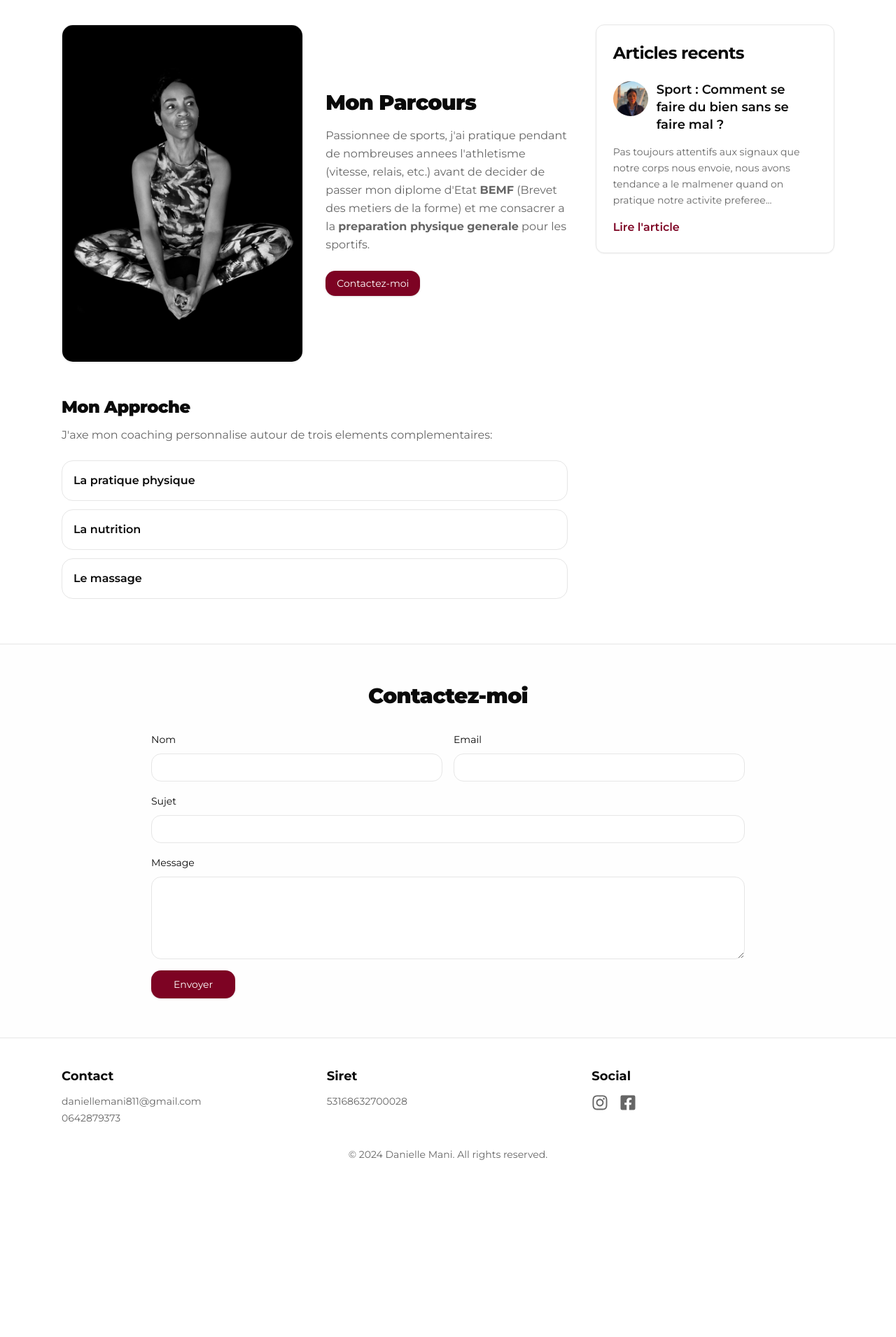
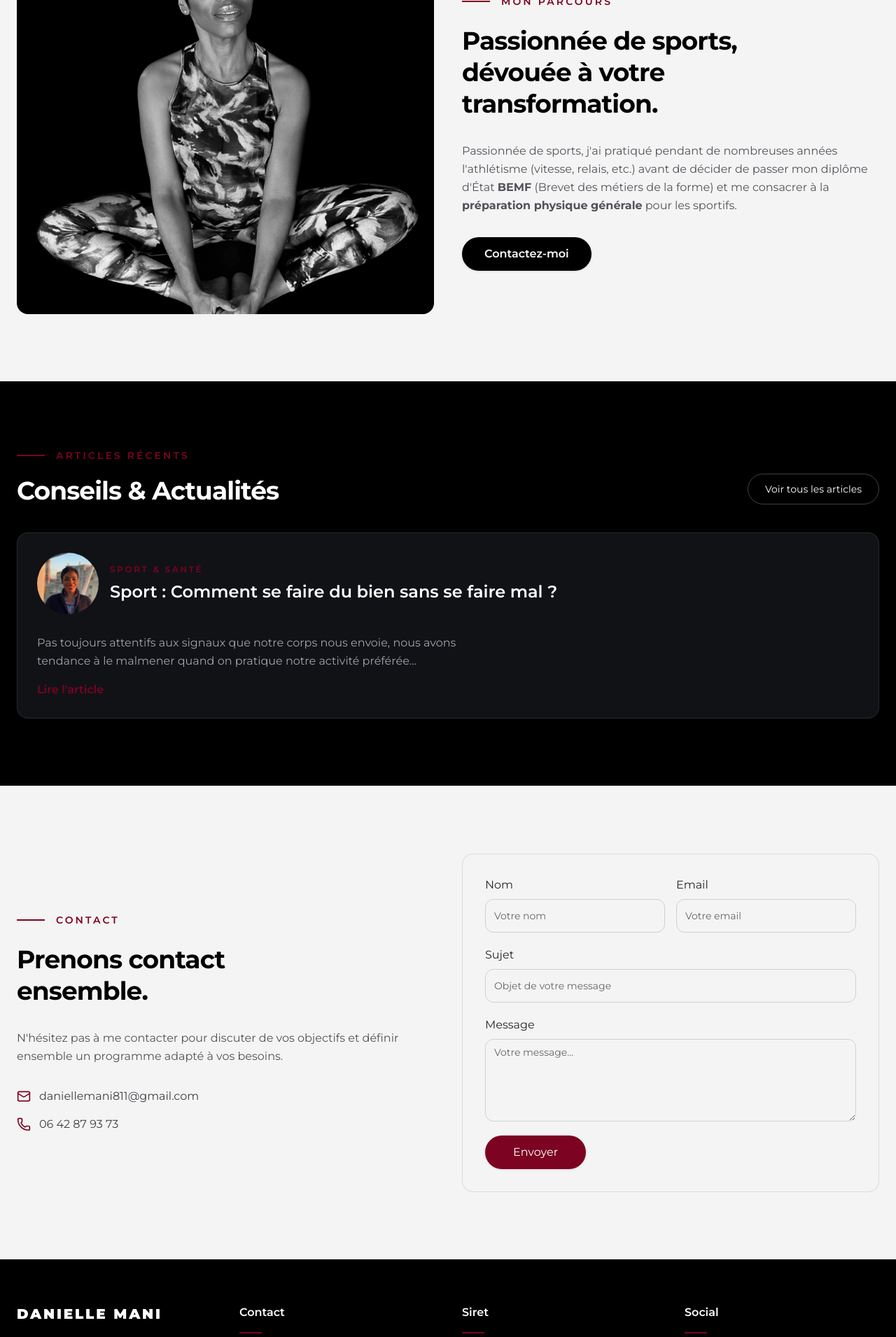
Before and after one commit to requiemcreatif/Danielle-mani-website, a Next.js app: page / in a window 1280 px wide. Shown: the part 820-2731 px from the top of the page at 70% size. Before the commit the page ends 2520 px from the top, so only its background shows below. Built offline with nearby package versions, Linux system fonts and the light colour scheme.

Commit message:
Refactor layout and styling for Home, ContactForm, Footer, and Header components; enhance responsiveness and update content

```diff
--- a/app/page.tsx
+++ b/app/page.tsx
@@ -6,7 +6,7 @@ export default function Home() {
   return (
     <div className="min-h-screen bg-background text-foreground">
       <Navbar />
-      <main className="pt-24">
+      <main>
         <Header />
         <MainContent />
       </main>
--- a/components/ContactForm/index.tsx
+++ b/components/ContactForm/index.tsx
@@ -2,7 +2,7 @@
 
 import React, { useState } from "react";
 import { AnimatePresence, motion } from "framer-motion";
-import { CheckCircle2, X } from "lucide-react";
+import { CheckCircle2, Mail, Phone, X } from "lucide-react";
 import { Button } from "@/components/ui/button";
 import { Input } from "@/components/ui/input";
 import { Textarea } from "@/components/ui/textarea";
@@ -17,7 +17,7 @@ const ContactForm = () => {
   const [isModalOpen, setIsModalOpen] = useState(false);
 
   const handleChange = (
-    e: React.ChangeEvent<HTMLInputElement | HTMLTextAreaElement>
+    e: React.ChangeEvent<HTMLInputElement | HTMLTextAreaElement>,
   ) => {
     const { name, value } = e.target;
     setFormData((prevState) => ({ ...prevState, [name]: value }));
@@ -46,70 +46,128 @@ const ContactForm = () => {
   };
 
   return (
-    <section id="contact">
-      <h5 className="text-center text-3xl font-black tracking-tight">Contactez-moi</h5>
+    <section id="contact" className="border-t bg-[#f4f4f4] py-16 md:py-24">
+      <div className="mx-auto grid w-full max-w-[1280px] gap-10 px-4 md:grid-cols-2 md:items-center md:px-6">
+        <div>
+          <div className="mb-6 flex items-center gap-4">
+            <span className="h-[2px] w-10 bg-brand-crimson" />
+            <p className="text-sm font-semibold uppercase tracking-[0.22em] text-brand-crimson">
+              Contact
+            </p>
+          </div>
 
-      <form onSubmit={handleSubmit} className="mt-8 space-y-4">
+          <h5 className="max-w-md text-4xl font-bold leading-tight tracking-tight text-black">
+            Prenons contact ensemble.
+          </h5>
+
+          <p className="mt-8 max-w-xl text-base leading-relaxed text-zinc-600">
+            N&apos;hésitez pas à me contacter pour discuter de vos objectifs et
+            définir ensemble un programme adapté à vos besoins.
+          </p>
+
+          <div className="mt-8 space-y-4 text-zinc-700">
+            <a
+              href="mailto:daniellemani811@gmail.com"
+              className="flex items-center gap-3 text-base hover:text-black"
+            >
+              <Mail className="h-5 w-5 text-brand-crimson" />
+              daniellemani811@gmail.com
+            </a>
+            <p className="flex items-center gap-3 text-base">
+              <Phone className="h-5 w-5 text-brand-crimson" />
+              06 42 87 93 73
+            </p>
+          </div>
+        </div>
+
+        <div className="rounded-2xl border border-black/10 bg-[#f4f4f4] p-6 md:p-8">
+          <form onSubmit={handleSubmit} className="space-y-5">
             <div className="grid gap-4 md:grid-cols-2">
               <div className="space-y-2">
-            <label htmlFor="name" className="text-sm font-medium">
+                <label
+                  htmlFor="name"
+                  className="text-base font-medium text-zinc-800"
+                >
                   Nom
                 </label>
                 <Input
                   id="name"
                   name="name"
+                  placeholder="Votre nom"
                   value={formData.name}
                   onChange={handleChange}
                   required
+                  className="h-12 rounded-xl border-black/15 bg-transparent text-sm"
                 />
               </div>
 
               <div className="space-y-2">
-            <label htmlFor="email" className="text-sm font-medium">
+                <label
+                  htmlFor="email"
+                  className="text-base font-medium text-zinc-800"
+                >
                   Email
                 </label>
                 <Input
                   id="email"
                   name="email"
                   type="email"
+                  placeholder="Votre email"
                   value={formData.email}
                   onChange={handleChange}
                   required
+                  className="h-12 rounded-xl border-black/15 bg-transparent text-sm"
                 />
               </div>
             </div>
 
             <div className="space-y-2">
-          <label htmlFor="subject" className="text-sm font-medium">
+              <label
+                htmlFor="subject"
+                className="text-base font-medium text-zinc-800"
+              >
                 Sujet
               </label>
               <Input
                 id="subject"
                 name="subject"
+                placeholder="Objet de votre message"
                 value={formData.subject}
                 onChange={handleChange}
                 required
+                className="h-12 rounded-xl border-black/15 bg-transparent text-sm"
               />
             </div>
 
             <div className="space-y-2">
-          <label htmlFor="message" className="text-sm font-medium">
+              <label
+                htmlFor="message"
+                className="text-base font-medium text-zinc-800"
+              >
                 Message
               </label>
               <Textarea
                 id="message"
                 name="message"
                 rows={5}
+                placeholder="Votre message..."
                 value={formData.message}
                 onChange={handleChange}
                 required
+                className="rounded-xl border-black/15 bg-transparent text-sm"
               />
             </div>
 
-        <Button type="submit" size="lg" className="w-full bg-[#7d0323] text-white hover:bg-[#66021d] md:w-auto">
+            <Button
+              type="submit"
+              size="lg"
+              className="h-12 rounded-full bg-primary px-10 text-base text-white hover:bg-primary/90"
+            >
               Envoyer
             </Button>
           </form>
+        </div>
+      </div>
 
       <AnimatePresence>
         {isModalOpen && (
@@ -139,7 +197,7 @@ const ContactForm = () => {
 
               <div className="flex flex-col items-center text-center">
                 <CheckCircle2 className="mb-4 h-16 w-16 text-green-600" />
-                <h6 className="text-xl font-bold">Message envoye</h6>
+                <h6 className="text-base font-bold">Message envoye</h6>
                 <p className="mt-2 text-sm text-muted-foreground">
                   Votre message a ete envoye avec succes. Je vous repondrai dans
                   les plus brefs delais.
--- a/components/Footer/index.tsx
+++ b/components/Footer/index.tsx
@@ -4,33 +4,46 @@ import { FaInstagram, FaFacebookSquare } from "react-icons/fa";
 
 const Footer = () => {
   return (
-    <footer className="border-t bg-card">
-      <div className="mx-auto w-full max-w-6xl px-4 py-10 md:px-6">
-        <div className="grid gap-8 md:grid-cols-3">
+    <footer className="bg-black text-white">
+      <div className="mx-auto w-full max-w-[1280px] px-4 py-16 md:px-6">
+        <div className="grid gap-10 md:grid-cols-4">
+          <section className="md:col-span-1">
+            <h6 className="text-xl font-black uppercase tracking-[0.14em]">
+              Danielle Mani
+            </h6>
+            <p className="mt-4 text-sm leading-relaxed text-zinc-400">
+              Coach sportif et bien-être. Programme personnalisé alliant séances
+              sportives et massage.
+            </p>
+          </section>
+
           <section>
-            <h6 className="mb-3 text-lg font-bold">Contact</h6>
+            <h6 className="text-base font-semibold">Contact</h6>
+            <span className="mt-4 block h-[2px] w-8 bg-brand-crimson" />
             <a
               href="mailto:daniellemani811@gmail.com"
-              className="block text-sm text-muted-foreground hover:text-foreground"
+              className="mt-5 block text-sm text-zinc-400 hover:text-white"
             >
               daniellemani811@gmail.com
             </a>
-            <p className="mt-1 text-sm text-muted-foreground">0642879373</p>
+            <p className="mt-3 text-sm text-zinc-400">06 42 87 93 73</p>
           </section>
 
           <section>
-            <h6 className="mb-3 text-lg font-bold">Siret</h6>
-            <p className="text-sm text-muted-foreground">53168632700028</p>
+            <h6 className="text-base font-semibold">Siret</h6>
+            <span className="mt-4 block h-[2px] w-8 bg-brand-crimson" />
+            <p className="mt-5 text-sm text-zinc-400">53168632700028</p>
           </section>
 
           <section>
-            <h6 className="mb-3 text-lg font-bold">Social</h6>
-            <div className="flex items-center gap-4">
+            <h6 className="text-base font-semibold">Social</h6>
+            <span className="mt-4 block h-[2px] w-8 bg-brand-crimson" />
+            <div className="mt-5 flex items-center gap-4">
               <Link
                 href="https://www.instagram.com/dan_man_78?igsh=MTl2ZmVoZ2pyYnJ3bQ=="
                 target="_blank"
                 rel="noopener noreferrer"
-                className="text-muted-foreground transition-colors hover:text-foreground"
+                className="text-sm text-zinc-400 transition-colors hover:text-white"
               >
                 <FaInstagram size={24} />
               </Link>
@@ -38,7 +51,7 @@ const Footer = () => {
                 href="https://www.facebook.com/daniela.roncin"
                 target="_blank"
                 rel="noopener noreferrer"
-                className="text-muted-foreground transition-colors hover:text-foreground"
+                className="text-sm text-zinc-400 transition-colors hover:text-white"
               >
                 <FaFacebookSquare size={24} />
               </Link>
@@ -46,7 +59,8 @@ const Footer = () => {
           </section>
         </div>
 
-        <p className="mt-8 text-center text-sm text-muted-foreground">
+        <div className="mt-12 border-t border-white/10 pt-8 text-center" />
+        <p className="text-sm text-zinc-500">
           © {new Date().getFullYear()} Danielle Mani. All rights reserved.
         </p>
       </div>
--- a/components/Header/index.tsx
+++ b/components/Header/index.tsx
@@ -3,33 +3,37 @@
 import React from "react";
 import Link from "next/link";
 import Image from "next/image";
+import { motion } from "framer-motion";
 import { Button } from "@/components/ui/button";
 
 const Header = () => {
   return (
-    <section id="home" className="border-b border-white/10 bg-black text-white">
-      <div className="mx-auto grid w-full max-w-[1280px] gap-10 px-4 py-12 md:grid-cols-2 md:items-center md:px-6 md:py-16 lg:py-20">
-        <div className="flex h-full flex-col justify-between">
+    <section
+      id="home"
+      className="border-b border-white/10 bg-black pt-24 text-white md:pt-28"
+    >
+      <div className="mx-auto grid w-full max-w-[1280px] gap-10 px-4 py-12 md:grid-cols-2 md:items-center md:px-6 md:py-8 lg:py-10">
+        <div className="flex h-full flex-col gap-6 justify-center">
           <div>
             <span className="inline-flex rounded-full border border-brand-crimson px-5 py-2 text-sm font-semibold tracking-wide text-brand-crimson">
               Coach Sportif & Bien-Être
             </span>
           </div>
 
-          <div className="mt-14 md:mt-20">
+          <div className="mt-0">
             <h1 className="text-3xl font-black leading-tight tracking-tight md:text-5xl">
               Coach Sportif Et Bien Être
             </h1>
-            <p className="mt-6 max-w-xl text-base leading-relaxed text-zinc-400 md:text-[32px] md:leading-tight">
+            <p className="mt-6 max-w-xl text-base leading-relaxed text-zinc-400 md:text-base md:leading-relaxed">
               Selon les besoins et les attentes, j&apos;établis un programme
-              personnalisé d&apos;entretien et de remise en forme alliant séances
-              sportives et de massage.
+              personnalisé d&apos;entretien et de remise en forme alliant
+              séances sportives et de massage.
             </p>
           </div>
 
           <Button
             asChild
-            className="mt-10 h-14 w-fit rounded-full bg-primary px-10 text-lg font-semibold text-white hover:bg-primary/90"
+            className="mt-2 h-12 w-fit rounded-full bg-primary px-8 text-base font-semibold text-white hover:bg-primary/90"
           >
             <Link href="#contact">Contactez-moi</Link>
           </Button>
@@ -44,6 +48,21 @@ const Header = () => {
             className="object-cover"
           />
           <div className="absolute inset-0 bg-gradient-to-r from-black/10 via-transparent to-black/30" />
+          <motion.div
+            initial={{ opacity: 0, y: 24 }}
+            animate={{ opacity: 1, y: 0 }}
+            transition={{ duration: 0.8, ease: "easeOut" }}
+            className="pointer-events-none absolute inset-0 z-10 flex items-center justify-center px-6 text-center"
+          >
+            <div className="leading-[0.85] tracking-tight text-brand-crimson drop-shadow-[0_8px_24px_rgba(0,0,0,0.45)]">
+              <p className="slide-down text-5xl font-black uppercase md:text-7xl lg:text-8xl">
+                Danielle
+              </p>
+              <p className="fade-in text-6xl font-black uppercase md:text-8xl lg:text-9xl">
+                Mani
+              </p>
+            </div>
+          </motion.div>
         </div>
       </div>
     </section>
--- a/components/mainContent/index.tsx
+++ b/components/mainContent/index.tsx
@@ -3,110 +3,116 @@
 import React from "react";
 import Image from "next/image";
 import Link from "next/link";
-import { motion } from "framer-motion";
 import Danielle from "../../public/images/danielle_yoga.png";
-import SideContent from "../SideContent";
+import ProfileDanielle from "../../public/images/profile_danielle.svg";
 import ContactForm from "../ContactForm";
 import { Button } from "@/components/ui/button";
 
 const MainContent = () => {
-  const containerVariants = {
-    hidden: { opacity: 0 },
-    visible: {
-      opacity: 1,
-      transition: {
-        staggerChildren: 0.1,
-      },
-    },
-  };
-
-  const itemVariants = {
-    hidden: { opacity: 0, y: 20 },
-    visible: {
-      opacity: 1,
-      y: 0,
-      transition: {
-        duration: 0.5,
-      },
-    },
-    hover: {
-      scale: 1.03,
-      y: -5,
-      transition: {
-        duration: 0.2,
-      },
-    },
-  };
-
   return (
     <main>
-      <section className="mx-auto grid w-full max-w-6xl gap-10 px-4 py-16 md:grid-cols-3 md:px-6">
-        <div className="space-y-12 md:col-span-2">
-          <div className="grid gap-8 lg:grid-cols-2 lg:items-center">
-            <motion.div
-              whileHover={{ scale: 1.03 }}
-              transition={{ duration: 0.3 }}
-              className="overflow-hidden rounded-2xl border bg-muted/30 shadow-sm"
-            >
+      <section className="bg-[#f4f4f4] py-16 md:py-24">
+        <div className="mx-auto grid w-full max-w-[1280px] gap-10 px-4 md:grid-cols-2 md:items-center md:px-6">
+          <div className="overflow-hidden rounded-2xl">
+            <div className="relative min-h-[520px] w-full">
               <Image
                 src={Danielle}
                 alt="Danielle Mani practicing yoga"
-                className="h-full w-full object-cover"
+                fill
+                className="object-cover grayscale"
               />
-            </motion.div>
+            </div>
+          </div>
 
           <div>
-              <h2 className="text-3xl font-black tracking-tight">Mon Parcours</h2>
-              <p className="mt-4 leading-relaxed text-muted-foreground">
-                Passionnee de sports, j&apos;ai pratique pendant de nombreuses annees
-                l&apos;athletisme (vitesse, relais, etc.) avant de decider de passer mon
-                diplome d&apos;Etat <strong>BEMF</strong> (Brevet des metiers de la forme)
-                et me consacrer a la <strong>preparation physique generale</strong> pour
-                les sportifs.
+            <div className="mb-6 flex items-center gap-4">
+              <span className="h-[2px] w-10 bg-brand-crimson" />
+              <p className="text-sm font-semibold uppercase tracking-[0.22em] text-brand-crimson">
+                Mon Parcours
               </p>
-              <Button asChild className="mt-6 bg-[#7d0323] text-white hover:bg-[#66021d]">
+            </div>
+            <h2 className="max-w-lg text-4xl font-bold leading-tight tracking-tight text-black ">
+              Passionnée de sports, dévouée à votre transformation.
+            </h2>
+            <p className="mt-8 max-w-2xl text-base leading-relaxed text-zinc-600">
+              Passionnée de sports, j&apos;ai pratiqué pendant de nombreuses
+              années l&apos;athlétisme (vitesse, relais, etc.) avant de décider
+              de passer mon diplôme d&apos;État <strong>BEMF</strong> (Brevet
+              des métiers de la forme) et me consacrer à la{" "}
+              <strong>préparation physique générale</strong> pour les sportifs.
+            </p>
+            <Button
+              asChild
+              className="mt-8 h-12 rounded-full bg-black px-8 text-base font-semibold text-white hover:bg-zinc-800"
+            >
               <Link href="#contact">Contactez-moi</Link>
             </Button>
           </div>
         </div>
+      </section>
 
-          <div id="services">
-            <h3 className="text-2xl font-black tracking-tight">Mon Approche</h3>
-            <p className="mt-3 text-muted-foreground">
-              J&apos;axe mon coaching personnalise autour de trois elements complementaires:
+      <section id="services" className="bg-black py-16 text-white md:py-24">
+        <div className="mx-auto w-full max-w-[1280px] px-4 md:px-6">
+          <div className="mb-10 flex flex-col justify-between gap-6 md:flex-row md:items-end">
+            <div>
+              <div className="mb-5 flex items-center gap-4">
+                <span className="h-[2px] w-10 bg-brand-crimson" />
+                <p className="text-sm font-semibold uppercase tracking-[0.22em] text-brand-crimson">
+                  Articles récents
                 </p>
-
-            <motion.ul
-              variants={containerVariants}
-              initial="hidden"
-              whileInView="visible"
-              viewport={{ once: true, amount: 0.4 }}
-              className="mt-6 grid gap-3"
+              </div>
+              <h3 className="text-4xl font-bold tracking-tight">
+                Conseils & Actualités
+              </h3>
+            </div>
+            <Button
+              variant="outline"
+              className="h-11 rounded-full border-white/25 bg-transparent px-6 text-white hover:bg-white/10"
             >
-              {["La pratique physique", "La nutrition", "Le massage"].map((item) => (
-                <motion.li
-                  key={item}
-                  variants={itemVariants}
-                  whileHover="hover"
-                  className="rounded-lg border bg-card p-4"
-                >
-                  <h4 className="font-semibold">{item}</h4>
-                </motion.li>
-              ))}
-            </motion.ul>
-          </div>
+              Voir tous les articles
+            </Button>
           </div>
 
           <div>
-          <SideContent />
+            <article className="overflow-hidden rounded-2xl border border-white/10 bg-[#111216]">
+              <div className="flex items-center gap-4 p-7 pb-0">
+                <Image
+                  src={ProfileDanielle}
+                  alt="Profile de Danielle"
+                  width={88}
+                  height={88}
+                  className="h-[88px] w-[88px] rounded-full object-cover"
+                />
+                <div>
+                  <p className="text-xs font-semibold uppercase tracking-[0.22em] text-brand-crimson">
+                    Sport & Santé
+                  </p>
+                  <h4 className="mt-2 text-xl font-semibold leading-tight md:text-2xl">
+                    Sport : Comment se faire du bien sans se faire mal ?
+                  </h4>
+                </div>
+              </div>
+              <div className="space-y-4 p-7">
+                <p className="text-base leading-relaxed text-zinc-400 max-w-2xl">
+                  Pas toujours attentifs aux signaux que notre corps nous
+                  envoie, nous avons tendance à le malmener quand on pratique
+                  notre activité préférée...
+                </p>
+                <Link
+                  href="https://www.femina.fr/article/sport-comment-se-faire-du-bien-sans-se-faire-mal"
+                  target="_blank"
+                  rel="noopener noreferrer"
+                  className="inline-block text-base font-semibold text-brand-crimson hover:underline"
+                >
+                  Lire l&apos;article
+                </Link>
+              </div>
+            </article>
+          </div>
         </div>
       </section>
 
-      <section className="border-t bg-muted/20">
-        <div className="mx-auto w-full max-w-4xl px-4 py-14 md:px-6">
       <ContactForm />
-        </div>
-      </section>
     </main>
   );
 };
```
Lines whose indentation alone changed are shown as unchanged.
